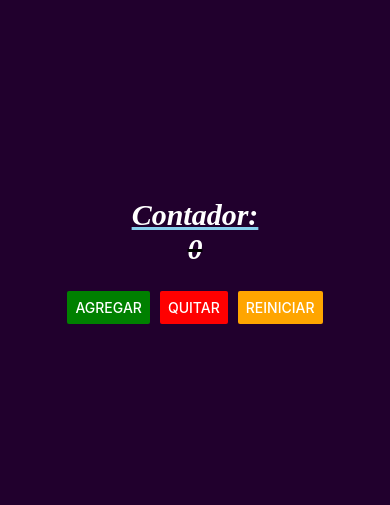
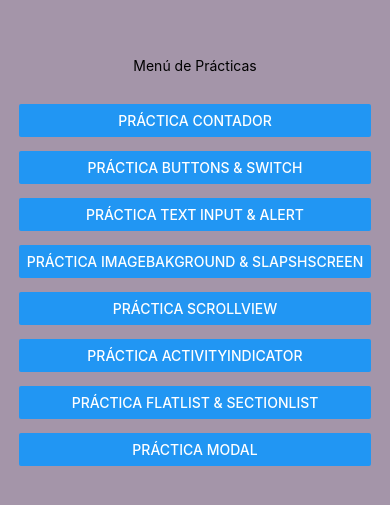
Before and after one commit to Mayy04/PAM211, a React Native app in the folder Intro/: screen / in a window 390 px wide. Shown: the part 161-666 px from the top of the page. Built offline with nearby package versions, Linux system fonts and the light colour scheme.

Commit message:
Creación de botones y pantallas para proximas practicas

```diff
--- a/Intro/App.js
+++ b/Intro/App.js
@@ -1,11 +1,8 @@
 //imports, todo lo extra que podrían necesitar las screens/pantallas
-import { StyleSheet, Text, View, Button } from 'react-native';
-import ContadorScreen from './Screens/ContadorScreen'; //se importa la pantalla cpntador
+import MenuScreen from './Screens/MenuScreen';
 //zona de componentes/main
 export default function App() {
-
   return(
-    <ContadorScreen/>//se agrega contadorScreen como un componente
-
+    <MenuScreen></MenuScreen>
   );
 }
--- /dev/null
+++ b/Intro/Screens/ActivityIndScreen.js
@@ -0,0 +1,13 @@
+import { Text, StyleSheet, View } from 'react-native'
+
+
+export default function BotonesScreen(){
+    return (
+      <View>
+        <Text>En construcción</Text>
+      </View>
+    )
+
+}
+
+const styles = StyleSheet.create({})
--- /dev/null
+++ b/Intro/Screens/BotonesScreen.js
@@ -0,0 +1,13 @@
+import { Text, StyleSheet, View } from 'react-native'
+
+
+export default function BotonesScreen(){
+    return (
+      <View>
+        <Text>En construcción</Text>
+      </View>
+    )
+
+}
+
+const styles = StyleSheet.create({})
--- /dev/null
+++ b/Intro/Screens/FlatListScreen.js
@@ -0,0 +1,13 @@
+import { Text, StyleSheet, View } from 'react-native'
+
+
+export default function BotonesScreen(){
+    return (
+      <View>
+        <Text>En construcción</Text>
+      </View>
+    )
+
+}
+
+const styles = StyleSheet.create({})
--- /dev/null
+++ b/Intro/Screens/ImageScreen.js
@@ -0,0 +1,13 @@
+import { Text, StyleSheet, View } from 'react-native'
+
+
+export default function BotonesScreen(){
+    return (
+      <View>
+        <Text>En construcción</Text>
+      </View>
+    )
+
+}
+
+const styles = StyleSheet.create({})
--- /dev/null
+++ b/Intro/Screens/InputScreen.js
@@ -0,0 +1,13 @@
+import { Text, StyleSheet, View } from 'react-native'
+
+
+export default function BotonesScreen(){
+    return (
+      <View>
+        <Text>En construcción</Text>
+      </View>
+    )
+
+}
+
+const styles = StyleSheet.create({})
--- /dev/null
+++ b/Intro/Screens/MenuScreen.js
@@ -0,0 +1,66 @@
+import { Text, StyleSheet, View, Button } from 'react-native'
+import React, { useState } from 'react'
+import BotonesScreen from  './BotonesScreen';
+import ContadorScreeen from './ContadorScreen';
+import InputScreen from './InputScreen';
+import ImageScreen from './ImageScreen';
+import ScrollScreen from './ScrollScreen';
+import ActivitiIndScreen from './ActivityIndScreen';
+import FlatListScreen from './FlatListScreen';
+import ModalScreen from './ModalScreen';
+
+
+export default function MenuScreen() {
+    const [screen,setScreen]=useState('menu');
+
+    switch(screen){
+        case 'contador':
+            return <ContadorScreeen/>;
+        case 'botones':
+            return <BotonesScreen/>;
+        case 'input':
+            return <InputScreen/>;
+        case 'image':
+            return <ImageScreen/>;
+        case 'scroll':
+            return <ScrollScreen/>;
+        case 'actInd':
+            return <ActivitiIndScreen/>
+        case 'flatList':
+            return <FlatListScreen/>
+        case 'modal':
+            return <ModalScreen/>
+        case 'menu':
+            default:
+            return (
+            <View style={styles.container}>
+                <Text>Menú de Prácticas</Text>
+                <View style={styles.botonesContainer}>
+                <Button onPress={()=>setScreen('contador')} title='Práctica Contador'></Button>
+                <Button onPress={()=>setScreen('botones')} title='Práctica Buttons & Switch'></Button>
+                <Button onPress={()=>setScreen('input')} title='Práctica Text Input & Alert'></Button>
+                <Button onPress={()=>setScreen('image')} title='Práctica ImageBakground & SlapshScreen'></Button>
+                <Button onPress={()=>setScreen('scroll')} title='Práctica ScrollView'></Button>
+                <Button onPress={()=>setScreen('actInd')} title='Práctica ActivityIndicator'></Button>
+                <Button onPress={()=>setScreen('flatList')} title='Práctica FlatList & SectionList'></Button>
+                <Button onPress={()=>setScreen('modal')} title='Práctica Modal'></Button>
+                </View>
+            </View>
+        )
+    }
+
+}
+
+const styles = StyleSheet.create({
+    container: {
+    flex: 1,
+    backgroundColor: '#a495a9ff',
+    alignItems: 'center',//trabaja sobre eje x (start, center, end)
+    justifyContent: 'center',//trabaja sobre eje y
+  },
+    botonesContainer:{
+        marginTop: 30,
+        //flexDirection: 'row',
+        gap:14,
+    },
+})
--- /dev/null
+++ b/Intro/Screens/ModalScreen.js
@@ -0,0 +1,13 @@
+import { Text, StyleSheet, View } from 'react-native'
+
+
+export default function BotonesScreen(){
+    return (
+      <View>
+        <Text>En construcción</Text>
+      </View>
+    )
+
+}
+
+const styles = StyleSheet.create({})
--- /dev/null
+++ b/Intro/Screens/ScrollScreen.js
@@ -0,0 +1,13 @@
+import { Text, StyleSheet, View } from 'react-native'
+
+
+export default function BotonesScreen(){
+    return (
+      <View>
+        <Text>En construcción</Text>
+      </View>
+    )
+
+}
+
+const styles = StyleSheet.create({})
```
